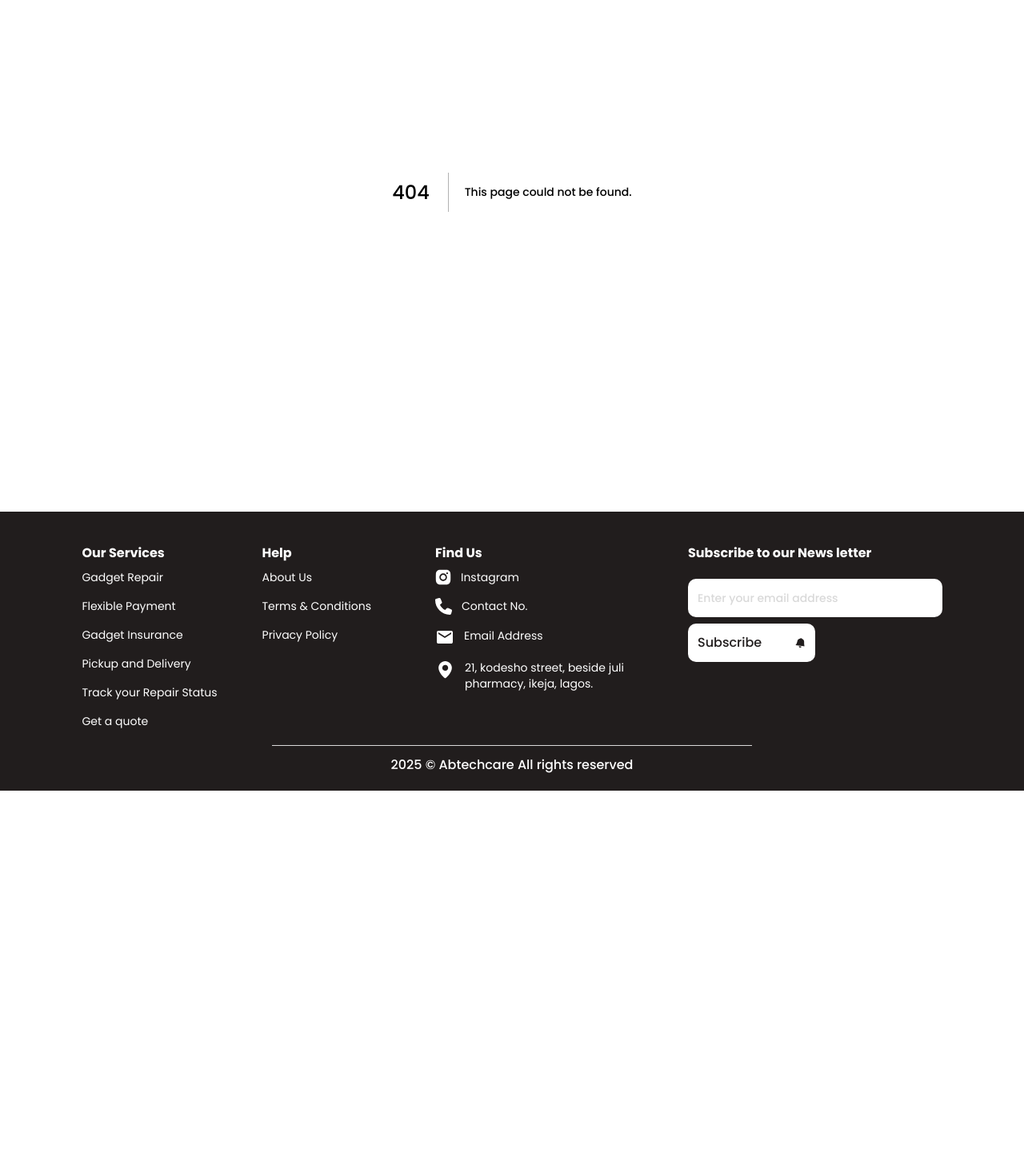
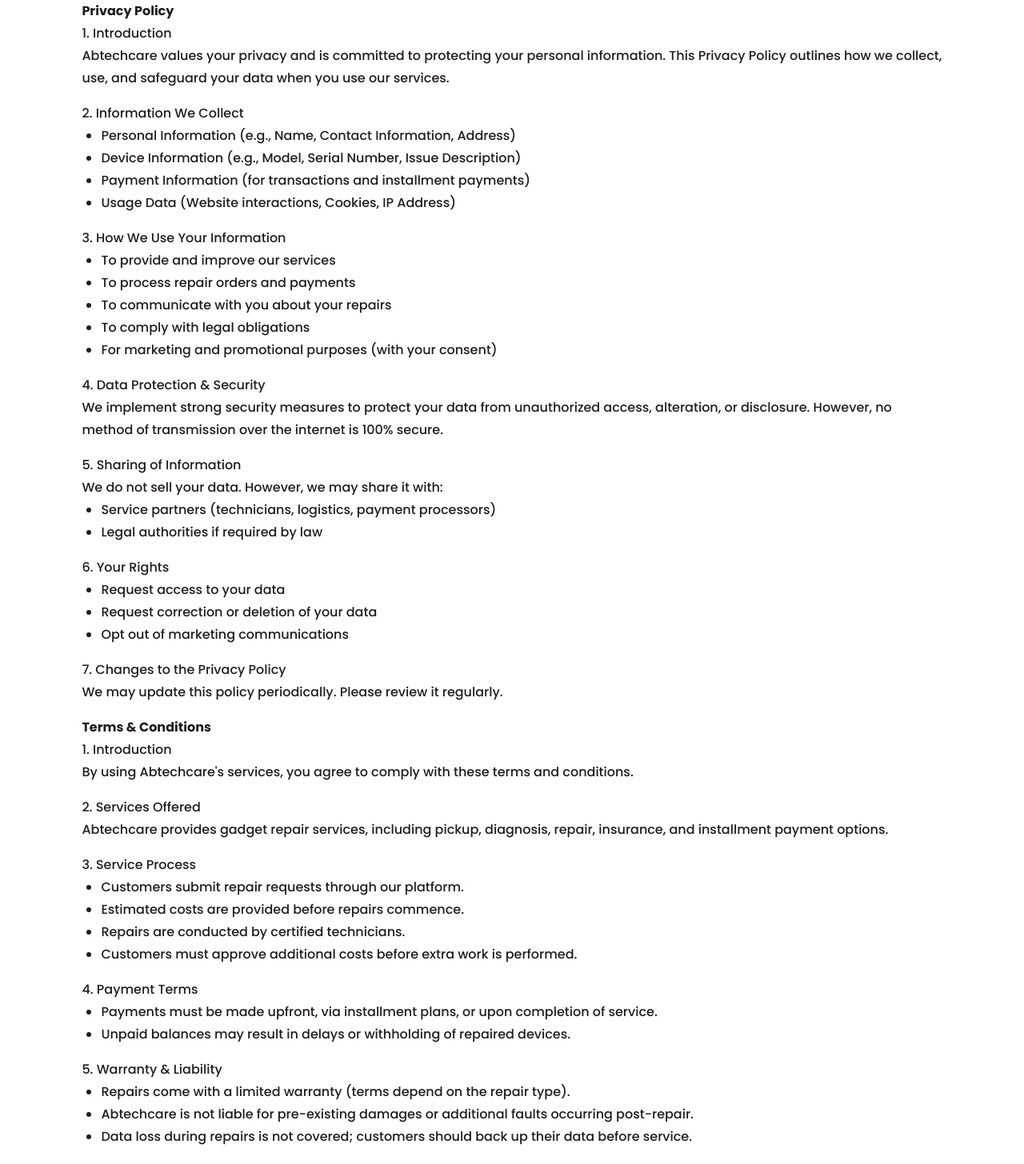
Before and after one commit to abrahamolas-company/abTechCare-website, a Next.js app: page /service-policy in a window 1280 px wide. Before the commit this address had no page. Shown: the part 160-1616 px from the top of the page at 80% size. Before the commit the page ends 1149 px from the top, so only its background shows below. Built offline with nearby package versions, Linux system fonts and the light colour scheme.

Commit message:
feat:add policy page

```diff
--- /dev/null
+++ b/app/service-policy/page.tsx
@@ -0,0 +1,133 @@
+import React from 'react'
+import B2bHerosection from '../b2b-services/B2bHerosection'
+import { sectionPadding } from '../styles/styles'
+import { Icons } from '../components/ui/icons'
+import Link from 'next/link'
+
+function ServicePolicy() {
+    return (
+        <main>
+            <B2bHerosection />
+
+            <div className={`${sectionPadding} text-[#211D1D] flex flex-col gap-4 pb-14`}>
+                <div className=" leading-7">
+                    <h2 className='font-bold'>Privacy Policy</h2>
+                    <p>1. Introduction <br />
+                        Abtechcare values your privacy and is committed to protecting your personal information. This Privacy Policy outlines how we collect, use, and safeguard your data when you use our services.
+                    </p>
+                </div>
+                <div className=" leading-7">
+                    <p>2. Information We Collect</p>
+                    <ul className='list-disc ml-6'>
+                        <li>Personal Information (e.g., Name, Contact Information, Address)</li>
+                        <li>Device Information (e.g., Model, Serial Number, Issue Description)</li>
+                        <li>Payment Information (for transactions and installment payments)</li>
+                        <li>Usage Data (Website interactions, Cookies, IP Address)</li>
+                    </ul>
+                </div>
+                <div className=" leading-7">
+                    <p>3. How We Use Your Information</p>
+                    <ul className='list-disc ml-6'>
+                        <li>To provide and improve our services</li>
+                        <li>To process repair orders and payments</li>
+                        <li>To communicate with you about your repairs</li>
+                        <li>To comply with legal obligations</li>
+                        <li>For marketing and promotional purposes (with your consent)</li>
+                    </ul>
+                </div>
+                <div className=" leading-7">
+                    <p>4. Data Protection & Security <br />
+                        We implement strong security measures to protect your data from unauthorized access, alteration, or disclosure. However, no method of transmission over the internet is 100% secure.                    </p>
+                </div>
+                <div className=" leading-7">
+                    <p>5. Sharing of Information <br />
+                        We do not sell your data. However, we may share it with:</p>
+                    <ul className='list-disc ml-6'>
+                        <li>Service partners (technicians, logistics, payment processors)</li>
+                        <li>Legal authorities if required by law</li>
+                    </ul>
+                </div>
+                <div className=" leading-7">
+                    <p>6. Your Rights</p>
+                    <ul className='list-disc ml-6'>
+                        <li>Request access to your data</li>
+                        <li>Request correction or deletion of your data</li>
+                        <li>Opt out of marketing communications</li>
+                    </ul>
+                </div>
+                <div className=" leading-7">
+                    <p>7. Changes to the Privacy Policy <br />
+                        We may update this policy periodically. Please review it regularly.
+                    </p>
+                </div>
+
+                <div className=" leading-7">
+                    <h2 className='font-bold'>Terms & Conditions</h2>
+                    <p>1. Introduction <br />
+                        By using Abtechcare&apos;s services, you agree to comply with these terms and conditions.
+                    </p>
+                </div>
+
+                <div className=" leading-7">
+                    <p>2. Services Offered <br />
+                        Abtechcare provides gadget repair services, including pickup, diagnosis, repair, insurance, and installment payment options.
+                    </p>
+                </div>
+                <div className=" leading-7">
+                    <p>3. Service Process</p>
+                    <ul className='list-disc ml-6'>
+                        <li>Customers submit repair requests through our platform.</li>
+                        <li>Estimated costs are provided before repairs commence.</li>
+                        <li>Repairs are conducted by certified technicians.</li>
+                        <li>Customers must approve additional costs before extra work is performed.</li>
+                    </ul>
+                </div>
+                <div className=" leading-7">
+                    <p>4. Payment Terms</p>
+                    <ul className='list-disc ml-6'>
+                        <li>Payments must be made upfront, via installment plans, or upon completion of service.</li>
+                        <li>Unpaid balances may result in delays or withholding of repaired devices.</li>
+                    </ul>
+                </div>
+                <div className=" leading-7">
+                    <p>5. Warranty & Liability</p>
+                    <ul className='list-disc ml-6'>
+                        <li>Repairs come with a limited warranty (terms depend on the repair type).</li>
+                        <li>Abtechcare is not liable for pre-existing damages or additional faults occurring post-repair.</li>
+                        <li>Data loss during repairs is not covered; customers should back up their data before service.</li>
+                    </ul>
+                </div>
+                <div className=" leading-7">
+                    <p>6. Pickup & Delivery</p>
+                    <ul className='list-disc ml-6'>
+                        <li>Pickup and delivery services are available based on location.</li>
+                        <li>Customers must ensure accurate pickup details to avoid delays.</li>
+                    </ul>
+                </div>
+                <div className=" leading-7">
+                    <p>7. Termination of Service <br />
+                        Abtechcare reserves the right to refuse service due to non-compliance, fraudulent claims, or unpaid balances.
+                    </p>
+                </div>
+                <div className=" leading-7">
+                    <p>8. Governing Law<br />
+                        These terms are governed by the laws of Nigeria.
+                    </p>
+                </div>
+                <div className=" leading-7">
+                    <p>9. Contact Information<br />
+                    For inquiries, reach out to us at:
+                    </p>
+                    <div className="flex flex-col gap-1">
+                    <Link href={'mailto:support@abtechcare.com'} className='flex items-center gap-1 underline'><span>📩</span>support@abtechcare.com</Link>
+                    <Link href={'tel:+2349168701802'} className='flex items-center gap-1'><span>📞</span>+234 916 870 1802</Link>
+                    <Link href={'www.abtechcare.com'} target='_blank' className='flex items-center gap-1'><span>🌐</span>www.abtechcare.com</Link>
+                    </div>
+
+                </div>
+            </div>
+        </main>
+    )
+}
+
+export default ServicePolicy
```
